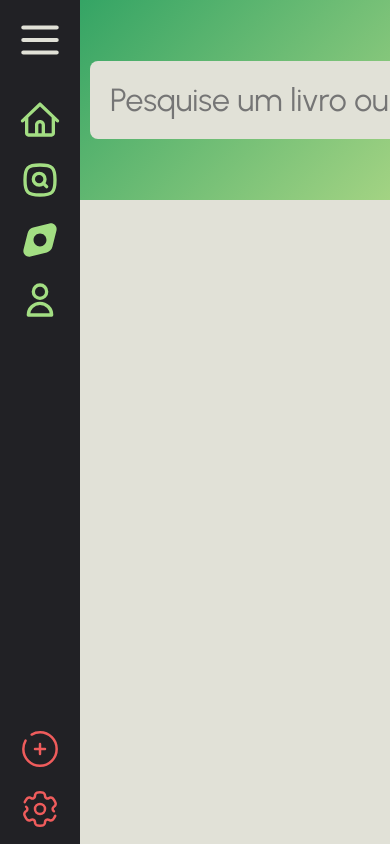
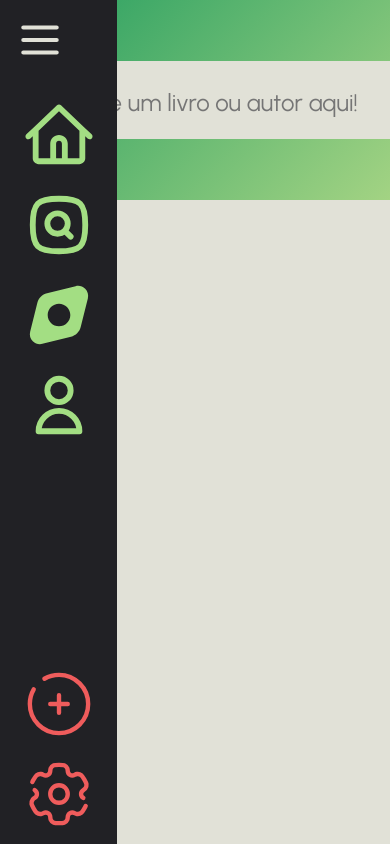
Before and after one commit to samueldamasceno/projeto-vue, a Vue app: page / in a window 390 px wide. Both pictures are taken after a click on the picture 40 px from the left and 40 px from the top of the page. Built offline with nearby package versions, Linux system fonts and the light colour scheme.

Commit message:
responsividade no header e no navbar adicionada

```diff
--- a/src/components/AppHeader.vue
+++ b/src/components/AppHeader.vue
@@ -19,6 +19,7 @@
     background: linear-gradient(135deg, rgba(35,157,96,1) 0%, rgba(163,211,131,1) 100%);
     padding: 10px 20px;
     display: flex;
+    justify-content: center;
     align-items: center;
     height: 200px;
     overflow: hidden;
@@ -37,11 +38,15 @@
         font-size: 2rem;
         margin-left: 20%;
         margin-right: 20%;
-        z-index: 10;
+        z-index: 3;
         transition: box-shadow 0.3s ease-in-out;
 
         &::placeholder {
             transition: all 0.3s ease-in-out;
+
+            @media screen and (max-width: 800px) {
+                font-size: 1.5rem;
+            }
         }
 
         &:focus {
--- a/src/components/NavBar.vue
+++ b/src/components/NavBar.vue
@@ -42,13 +42,25 @@
     transform: translateX(0);
     z-index: 5;
 
+    @media screen and (max-width: 800px) {
+        width: 30vw;
+        display: grid;
+        grid-template-columns: 1fr;
+        grid-template-rows: 1fr 1fr;
+    }
+
     img {
         margin-bottom: 10px;
         cursor: pointer;
         width: 40px;
         height: 40px;
         transition: filter 0.3s ease-in-out;
+
+        @media screen and (max-width: 800px) {
+            width: 70px;
+            height: 70px;
         }
+    }
 
     .container-itens {
         display: flex;
```
